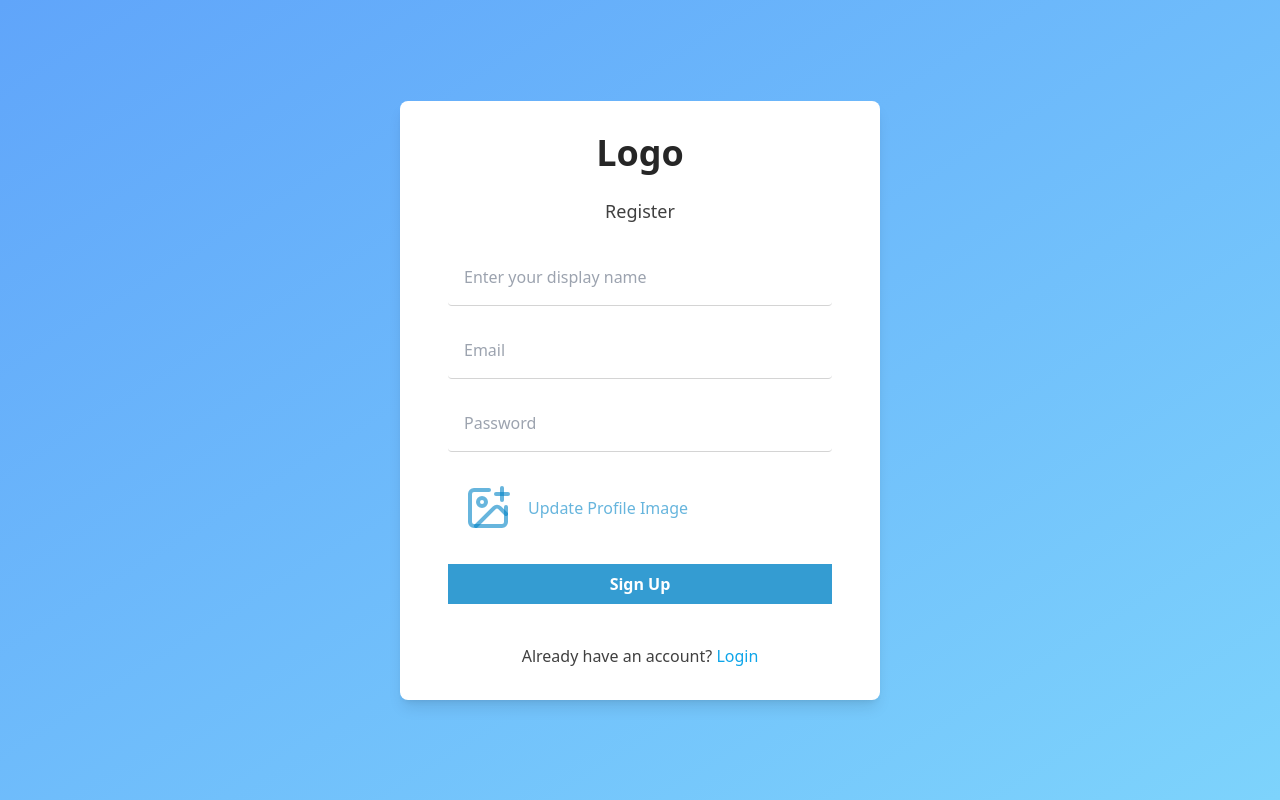
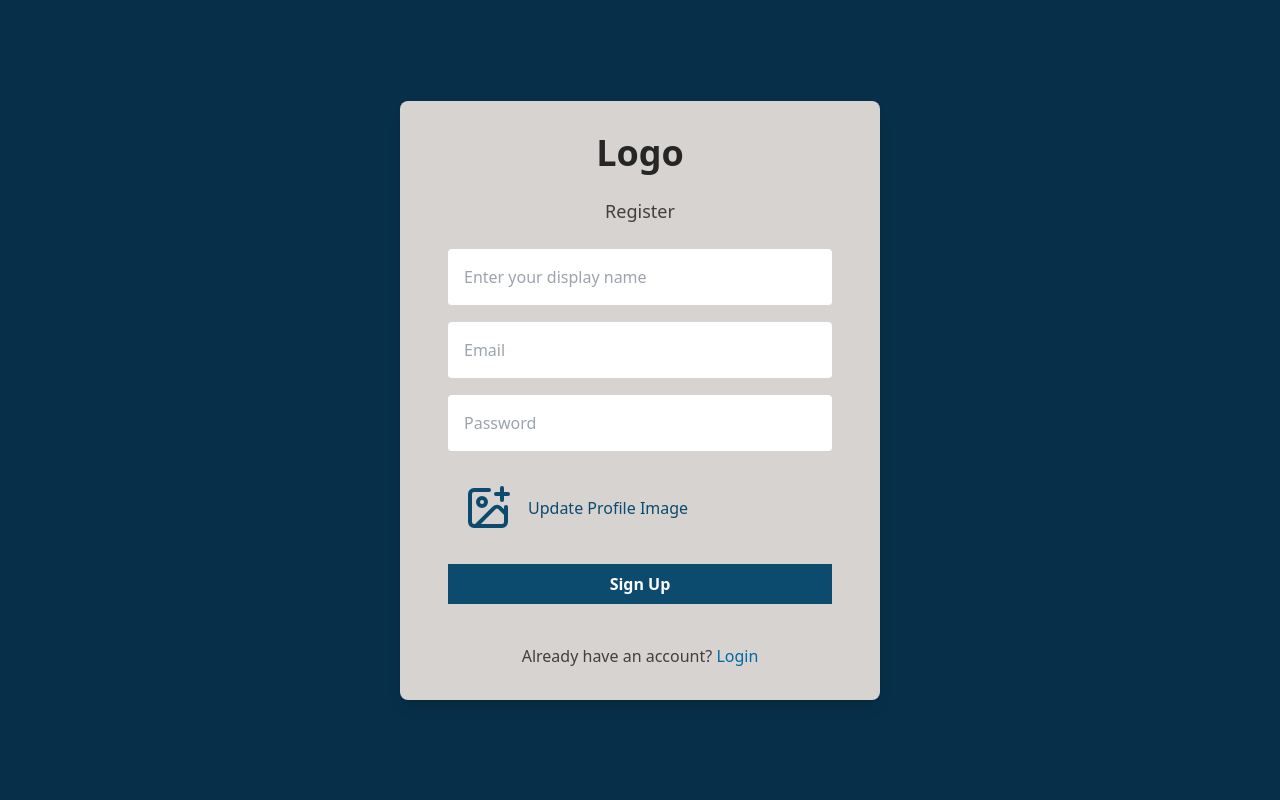
Before and after one commit to areebaqamar021/chatapp-firebase, a React (Vite) app: page /register in a window 1280 px wide. Built offline with nearby package versions, Linux system fonts and the light colour scheme; no server answers; the database is empty.

Commit message:
Update styles for SideBar, Chat, Input, Login, and Register components

```diff
--- a/src/components/SideBar.jsx
+++ b/src/components/SideBar.jsx
@@ -12,7 +12,7 @@ const SideBar = () => {
   };
 
   return (
-    <div className="relative sm:basis-1/3 max-sm:w-14 bg-gradient-to-b from-amber-950 to-amber-800 text-white rounded-r-none p-4 max-sm:p-0 ">
+    <div className="relative sm:basis-1/3 max-sm:w-14 bg-sky-950 text-white rounded-r-none p-4 max-sm:p-0 ">
       <Navbar />
       <Search />
       <ChatList />
--- a/src/components/chat/Chat.jsx
+++ b/src/components/chat/Chat.jsx
@@ -24,7 +24,7 @@ const Chat = () => {
         <div className="flex flex-col justify-center items-center h-full text-2xl sm:text-xl p-8">
           <AiOutlineMessage size={220} className="text-gray-500 mb-3" />
           <p className="text-gray-600">
-            Bir arkadaşına veya gruba gizli fotoğraflar ve mesajlar gönder
+            Send your photos and messages to a friend or group
           </p>
         </div>
       )}
--- a/src/components/shared/Input.jsx
+++ b/src/components/shared/Input.jsx
@@ -2,7 +2,7 @@ const Input = ({ className, ...props }) => {
   return (
     <>
       <input
-        className={`${className} p-4 border-b border-neutral-300 w-96 outline-none ring-inset focus:ring-2 focus:ring-sky-400 rounded`}
+        className={`${className} p-4 border-b border-neutral-300 w-96 outline-none ring-inset focus:ring-2 focus:ring-sky-900 rounded`}
         {...props}
       />
     </>
--- a/src/pages/Login.jsx
+++ b/src/pages/Login.jsx
@@ -30,9 +30,9 @@ const Login = () => {
   };
 
   return (
-    <div className="bg-gradient-to-br from-blue-400 to-sky-300 min-h-screen flex items-center justify-center">
+    <div className="bg-sky-950 min-h-screen flex items-center justify-center">
       {isPending && <LoadingSpin className="absolute" />}
-      <div className="bg-white py-8 px-10 rounded-lg shadow-lg flex flex-col gap-4 items-center">
+      <div className="bg-stone-300 py-8 px-10 rounded-lg shadow-lg flex flex-col gap-4 items-center">
         <h1 className="text-neutral-800 font-bold text-4xl mb-4">Logo</h1>
         <h4 className="text-neutral-700 text-lg mb-6">Login</h4>
         <form
@@ -42,15 +42,15 @@ const Login = () => {
           <Input placeholder="Email" type="email" />
           <Input placeholder="Password" type="password" />
           <Button
-            className="bg-blue-500 hover:bg-blue-600 text-white"
+            className="bg-sky-900 disabled:bg-slate-300 text-white"
             text="Sign In"
           />
         </form>
         <p className="mt-4 text-neutral-700">
-          Don't have an account?{" "}
+            Don't have an account?{" "}
           <Link
             to="/register"
-            className="text-sky-500 hover:text-sky-800 duration-150"
+            className="text-sky-700 hover:text-sky-950 duration-150"
           >
             Register
           </Link>
--- a/src/pages/Register.jsx
+++ b/src/pages/Register.jsx
@@ -50,9 +50,9 @@ const Register = () => {
   };
 
   return (
-    <div className="relative bg-gradient-to-br from-blue-400 to-sky-300 min-h-screen flex items-center justify-center">
+    <div className="relative bg-sky-950 min-h-screen flex items-center justify-center">
       {isPending && <LoadingSpin className="absolute" />}
-      <div className="bg-white py-8 px-12 rounded-lg flex flex-col gap-6 items-center shadow-lg">
+      <div className="bg-stone-300 py-8 px-12 rounded-lg flex flex-col gap-6 items-center shadow-lg">
         <h1 className="text-neutral-800 font-bold text-4xl">Logo</h1>
         <h4 className="text-neutral-700 text-lg">Register</h4>
         <form onSubmit={handleSubmit} className="flex flex-col gap-4 w-full">
@@ -63,14 +63,14 @@ const Register = () => {
           <input id="file" className="hidden" type="file" />
           <label
             htmlFor="file"
-            className="flex items-center space-x-4 cursor-pointer p-4 text-sky-600/60 hover:brightness-150 duration-150"
+            className="flex items-center space-x-4 cursor-pointer p-4 text-sky-900 hover:brightness-150 duration-150"
           >
             <LuImagePlus size={48} />
             <span>Update Profile Image</span>
           </label>
 
           <Button
-            className="bg-sky-600/80 disabled:bg-slate-300"
+            className="bg-sky-900 disabled:bg-slate-300"
             text="Sign Up"
             disabled={isPending}
           />
@@ -79,7 +79,7 @@ const Register = () => {
           Already have an account?{" "}
           <Link
             to="/login"
-            className="text-sky-500 hover:text-sky-800 duration-150"
+            className="text-sky-700 hover:text-sky-950 duration-150"
           >
             Login
           </Link>
```
